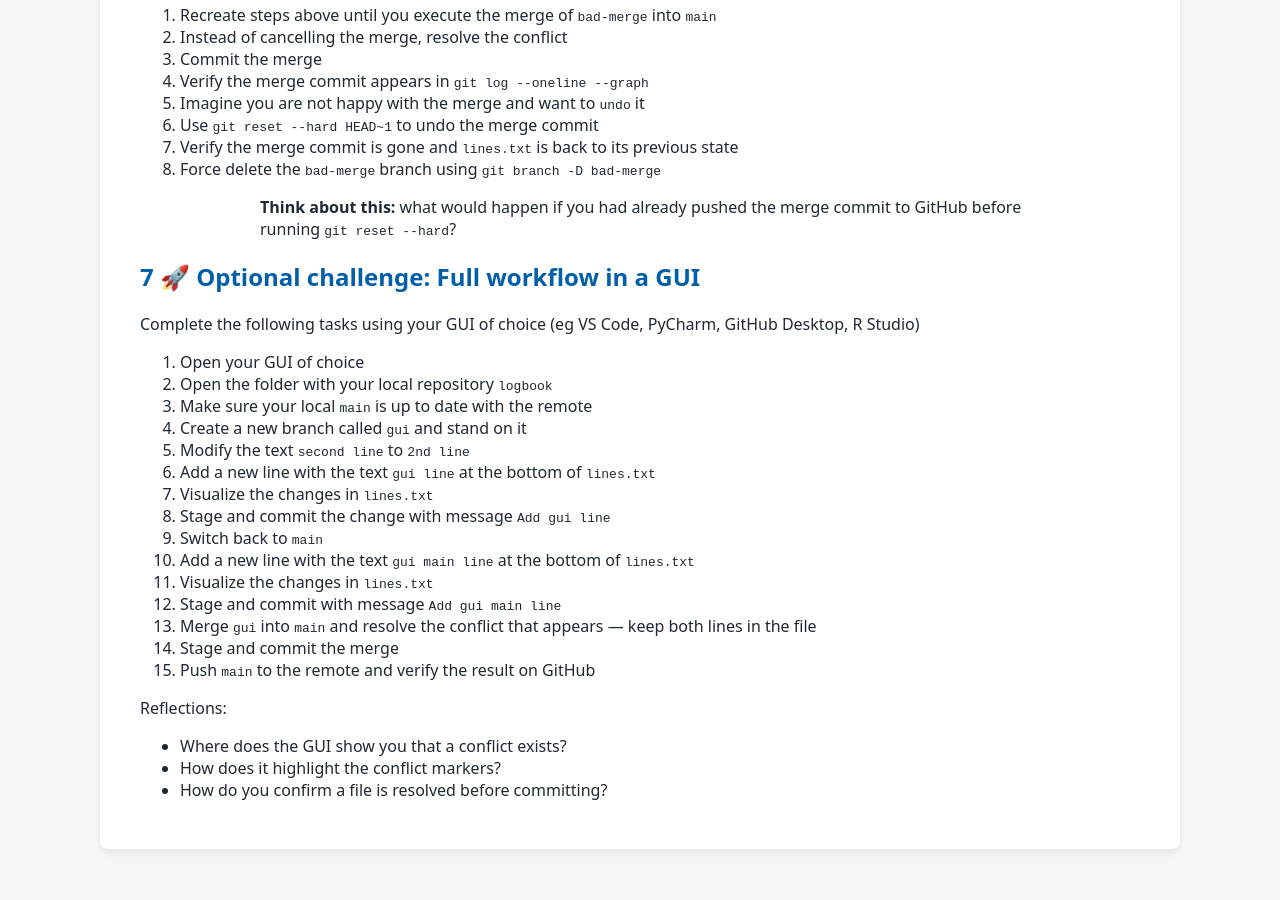
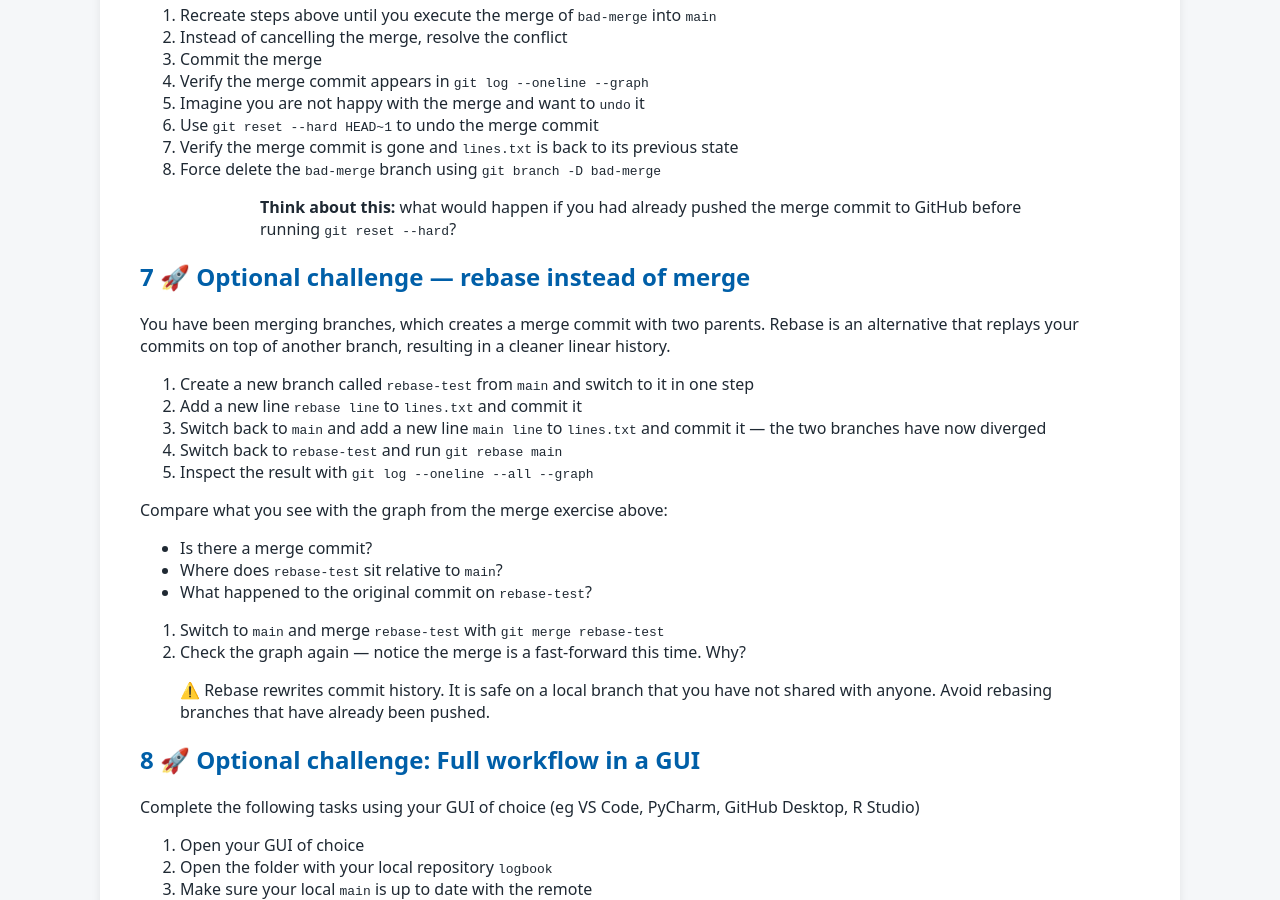
Before and after one commit to tu-delft-library/intermediate_version_control_with_git, a Jekyll site: the page built from material_for_participants/exercises.md, in a window 1280 px wide and 900 px high, scrolled down 2776 px. Built offline with Jekyll 4.4.1, drawn with Linux system fonts in a browser that asks for light colours; our own code applies the rules of GitHub Pages for plain Markdown files; some of the changed text lies outside the part shown.

Commit message:
Rebase optional challenge

```diff
--- a/material_for_participants/exercises.md
+++ b/material_for_participants/exercises.md
@@ -93,7 +93,7 @@ Follow the steps listed below:
 - Add `~1` or `~2` to the name of the branch to refer to earlier commits (e.g. parents)
 </details>
 
-#### 🚀 Optional challenge - detect a specific change
+#### 🚀 Optional challenge — detect a specific change
 
 1. Use `git log --oneline --all` to list the commits across all branches
 1. Use `git diff <hash1> <hash2>` with pairs of commit hashes to narrow down which commit first introduced `fifth line`
@@ -118,7 +118,7 @@ Follow the steps listed below:
 - Use `nano file_in_conflict` to edit the file manually
 </details>
 
-#### 🚀 Optional challenge
+#### 🚀 Optional challenge — read the graph
 
 After the merge is done, look at the graph with `git log --oneline --all --graph`.
 Now try to answer these questions just by reading the graph — without using `cat` or `diff`:
@@ -185,7 +185,31 @@ Now practice undoing a merge that was **already committed**.
    commit to GitHub before running `git reset --hard`?
 
 
-## 7 🚀 Optional challenge: Full workflow in a GUI
+## 7 🚀 Optional challenge — rebase instead of merge
+
+You have been merging branches, which creates a merge commit with two parents.
+Rebase is an alternative that replays your commits on top of another branch,
+resulting in a cleaner linear history.
+
+1. Create a new branch called `rebase-test` from `main` and switch to it in one step
+1. Add a new line `rebase line` to `lines.txt` and commit it
+1. Switch back to `main` and add a new line `main line` to `lines.txt` and commit it — the two branches have now diverged
+1. Switch back to `rebase-test` and run `git rebase main`
+1. Inspect the result with `git log --oneline --all --graph`
+
+Compare what you see with the graph from the merge exercise above:
+- Is there a merge commit?
+- Where does `rebase-test` sit relative to `main`?
+- What happened to the original commit on `rebase-test`?
+
+6. Switch to `main` and merge `rebase-test` with `git merge rebase-test`
+7. Check the graph again — notice the merge is a fast-forward this time. Why?
+
+> ⚠️ Rebase rewrites commit history. It is safe on a local branch that you
+> have not shared with anyone. Avoid rebasing branches that have already been pushed.
+
+
+## 8 🚀 Optional challenge: Full workflow in a GUI
 
 Complete the following tasks using your GUI of choice (eg VS Code, PyCharm, GitHub Desktop, R Studio)
 
```
